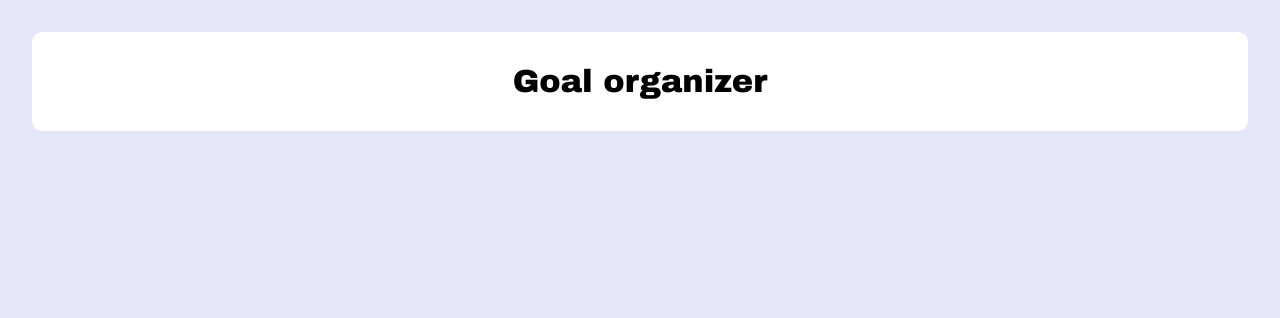
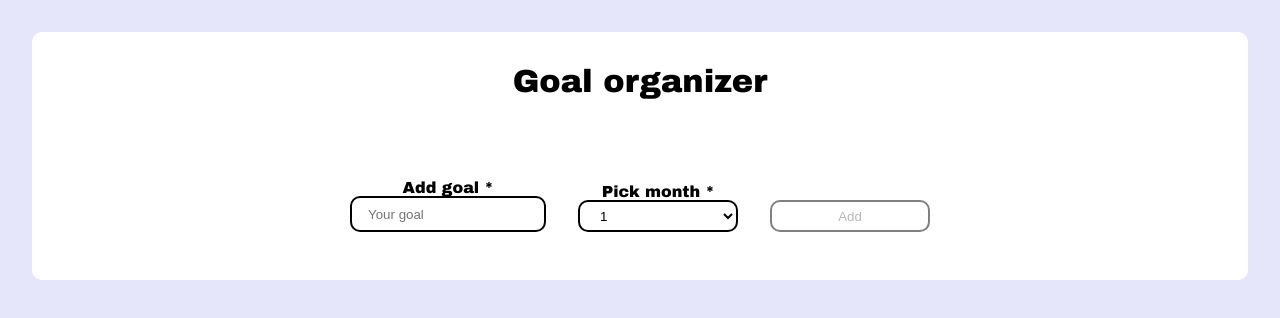
Before and after one commit to Tiinakoo/circular-calendar, a React (Create React App) app: page / in a window 1280 px wide. Shown: the top 318 px of the page. Built offline with nearby package versions, Linux system fonts and the light colour scheme; data requests are answered from the project's data file.

Commit message:
Show form & goals

```diff
--- a/src/App.css
+++ b/src/App.css
@@ -1,14 +1,17 @@
-.App {
-  background-color: white;
+.app {
+    background-color: white;
   border-radius: 10px;
-  display: flex;
-  justify-content: center;
   margin: 2rem;
   text-align: center;
 }
 
-.App-header {
-  color: black;
-  font-size: 2rem;
-  padding: 2rem;
+.header {
+    color: black;
+    font-size: 2rem;
+    padding: 2rem;
 }
+
+.error {
+    color: red;
+    padding: 2rem;
+}
--- a/src/App.tsx
+++ b/src/App.tsx
@@ -1,10 +1,35 @@
-import React from "react";
+import React, { useEffect, useState } from "react";
 import "./App.css";
+import AddGoal from "./components/AddGoal/AddGoal";
+import Goals from "./components/Goals/Goals";
+import { Goal } from "./types";
+import getGoals from "./api/getGoals/getGoals";
 
 function App() {
+  const [goals, setGoals] = useState<Array<Goal>>([]);
+  const [error, setError] = useState<string | undefined>(undefined);
+
+  useEffect(() => {
+    getGoals()
+      .then((res) => {
+        setGoals(res.data);
+      })
+      .catch(() => setError("Something went wrong when getting goals"));
+  }, []);
+
   return (
-    <div className="App">
-      <header className="App-header">Goal organizer</header>
+    <div className="app">
+      <header className="header">Goal organizer</header>
+
+      {error && <p className="error">{error}</p>}
+
+      {!error && (
+        <>
+          <AddGoal />
+
+          {goals.length > 0 && <Goals goals={goals} />}
+        </>
+      )}
     </div>
   );
 }
```
Also changed, not shown: 1 other file (tests, documents, lock files or other folders).
